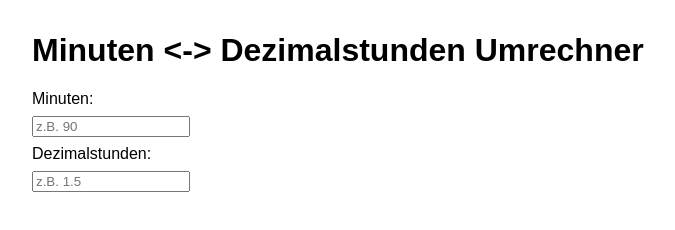
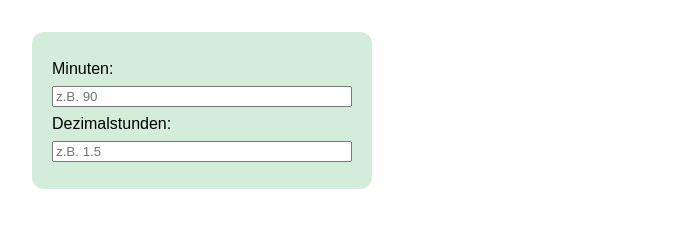
Before and after one commit to Mary010101/zeit-umrechner, a plain HTML site: page index.html in a window 1280 px wide. Shown: the whole page, without its empty margins (0-675 px from the left). Drawn offline with Linux system fonts and the light colour scheme.

Commit message:
Update index.html

```diff
--- a/index.html
+++ b/index.html
@@ -5,19 +5,37 @@
 <meta name="viewport" content="width=device-width, initial-scale=1" />
 <title>Minuten-Dezimalstunden Umrechner</title>
 <style>
-  body { font-family: Arial, sans-serif; margin: 2em; }
-  label, input { display: block; margin: 0.5em 0; }
-  input { width: 150px; }
+  body { font-family: Arial, sans-serif; margin: 2em; background: #fff; }
+
+  /* Der hellgrüne Kasten */
+  .rechner-box {
+    background-color: #d4edda; /* Hellgrün */
+    border-radius: 12px;       /* Abgerundete Ecken */
+    padding: 20px;
+    max-width: 300px;
+  }
+
+  label, input {
+    display: block;
+    margin: 0.5em 0;
+  }
+
+  input {
+    width: 100%;
+    box-sizing: border-box;
+  }
 </style>
 </head>
 <body>
-  <h1>Minuten &lt;-&gt; Dezimalstunden Umrechner</h1>
 
-  <label for="minuten">Minuten:</label>
-  <input type="number" id="minuten" placeholder="z.B. 90" />
+  <!-- Rechner im Kasten -->
+  <div class="rechner-box">
+    <label for="minuten">Minuten:</label>
+    <input type="number" id="minuten" placeholder="z.B. 90" />
 
-  <label for="dezimalstunden">Dezimalstunden:</label>
-  <input type="number" id="dezimalstunden" step="0.01" placeholder="z.B. 1.5" />
+    <label for="dezimalstunden">Dezimalstunden:</label>
+    <input type="number" id="dezimalstunden" step="0.01" placeholder="z.B. 1.5" />
+  </div>
 
   <script>
     const minutenInput = document.getElementById('minuten');
```
